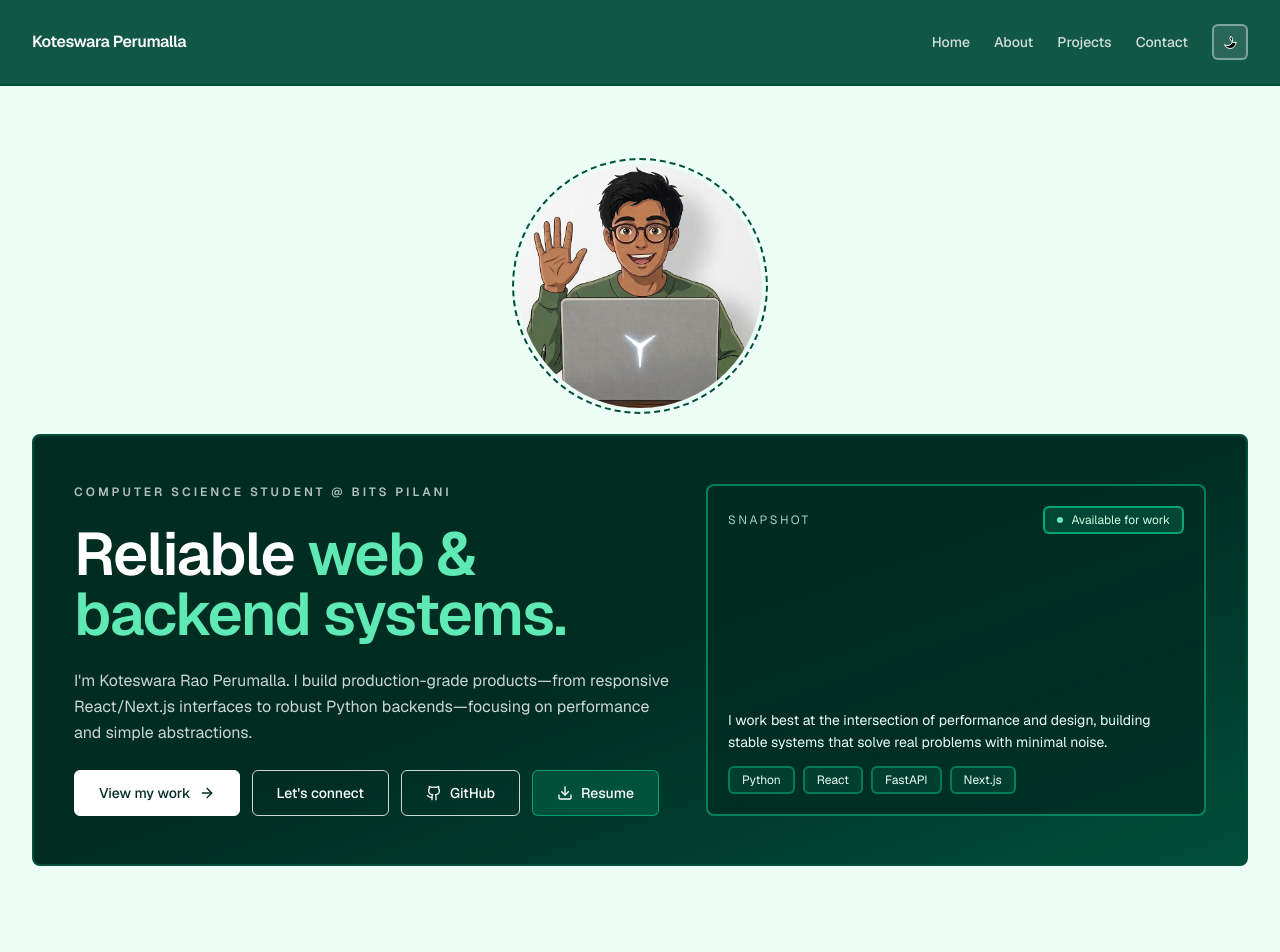
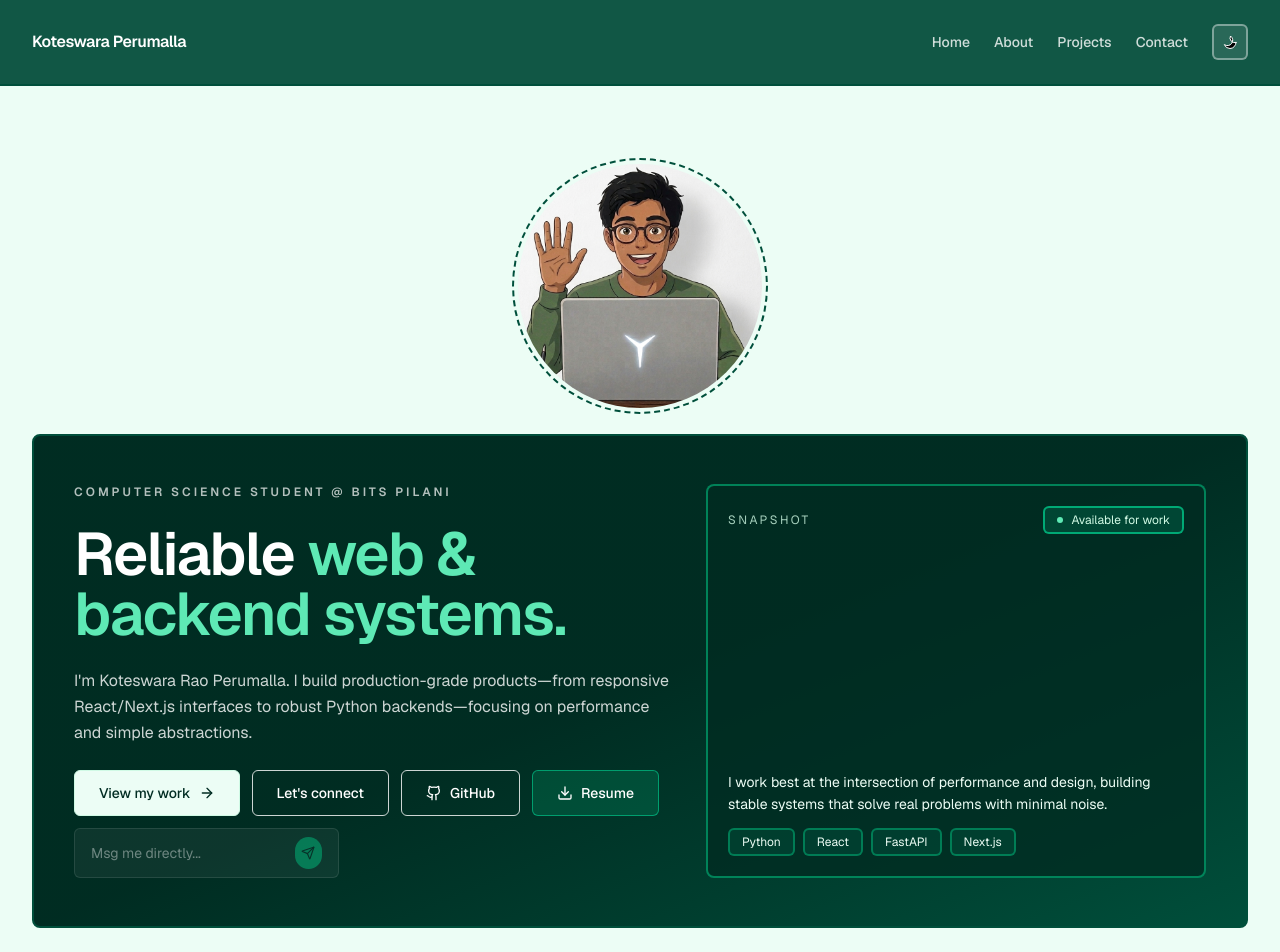
Before and after one commit to p-koteswara/ProfileWebsite, a Next.js app: page / in a window 1280 px wide. Shown: the top 952 px of the page. Built offline with nearby package versions, Linux system fonts and the light colour scheme.

Commit message:
Fixed light mode issues

```diff
--- a/app/page.tsx
+++ b/app/page.tsx
@@ -73,6 +73,13 @@ const EXPERIENCE = [
 
 export default function Home() {
   const [activeCategory, setActiveCategory] = useState<Category>("All");
+  const [message, setMessage] = useState("");
+
+  const handleSendMessage = () => {
+    if (!message.trim()) return;
+    window.location.href = `mailto:perumallakoteswara@gmail.com?body=${encodeURIComponent(message)}`;
+    setMessage("");
+  };
 
   const filteredProjects =
     activeCategory === "All"
@@ -112,7 +119,7 @@ export default function Home() {
                 <div className="grid grid-cols-1 gap-2 xs:grid-cols-2 sm:flex sm:flex-wrap sm:gap-3">
                   <Link
                     href="/projects"
-                    className="flex w-full items-center justify-center gap-2 rounded-md border border-white bg-white px-4 py-3 text-xs font-medium text-emerald-950 transition-colors hover:bg-white/90 sm:w-auto sm:px-6 sm:py-3 sm:text-sm"
+                    className="flex w-full items-center justify-center gap-2 rounded-md border border-emerald-100 bg-emerald-50 px-4 py-3 text-xs font-medium text-emerald-950 transition-colors hover:bg-white sm:w-auto sm:px-6 sm:py-3 sm:text-sm"
                   >
                     View my work
                     <ArrowRight className="h-4 w-4" />
@@ -140,6 +147,26 @@ export default function Home() {
                     <Download className="h-4 w-4" />
                     Resume
                   </a>
+
+                  {/* Direct Message Input */}
+                  <div className="flex w-full items-center gap-2 rounded-md bg-white/5 border border-white/10 px-4 py-2 transition-all focus-within:border-emerald-500/50 focus-within:bg-white/10 sm:w-auto sm:min-w-[260px]">
+                    <input
+                      type="text"
+                      placeholder="Msg me directly..."
+                      className="w-full bg-transparent text-xs outline-none text-white placeholder:text-white/40 sm:text-sm"
+                      value={message}
+                      onChange={(e) => setMessage(e.target.value)}
+                      onKeyDown={(e) => e.key === "Enter" && handleSendMessage()}
+                    />
+                    <button
+                      onClick={handleSendMessage}
+                      className="group/send flex h-8 w-8 items-center justify-center rounded-full bg-emerald-500 text-emerald-950 transition-all hover:bg-emerald-400 active:scale-95 disabled:opacity-50 disabled:cursor-not-allowed"
+                      title="Send message to perumallakoteswara@gmail.com"
+                      disabled={!message.trim()}
+                    >
+                      <Send className="h-3.5 w-3.5 transition-transform group-hover/send:translate-x-0.5 group-hover/send:-translate-y-0.5" />
+                    </button>
+                  </div>
                 </div>
               </div>
 
```
